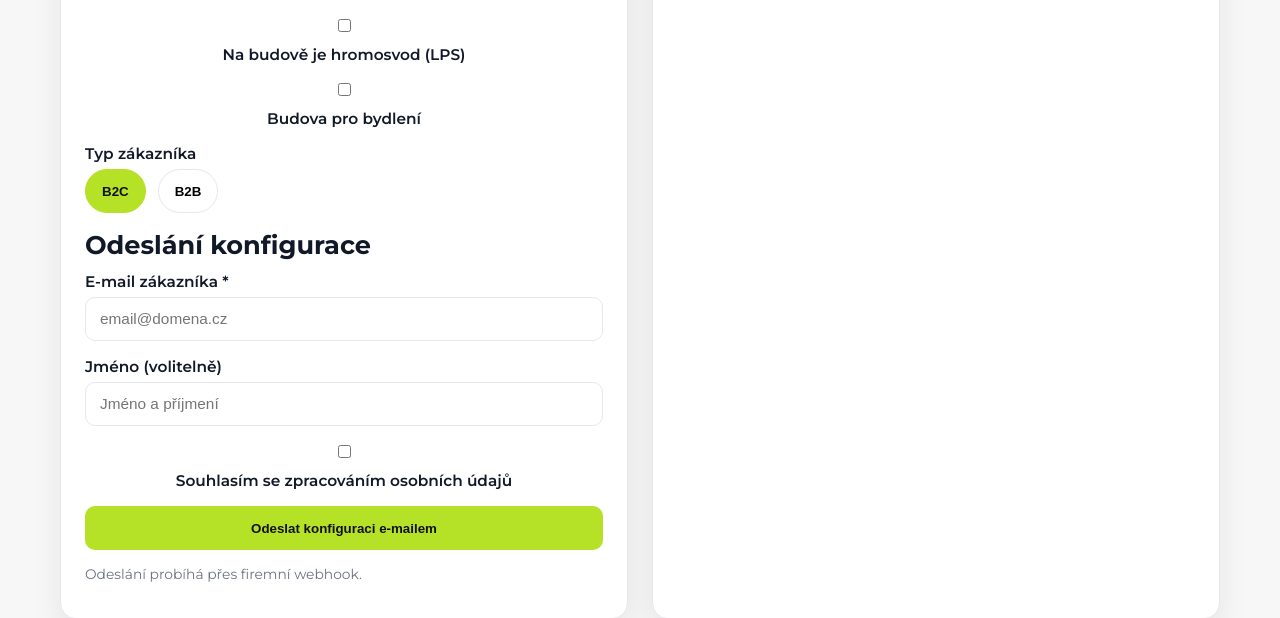
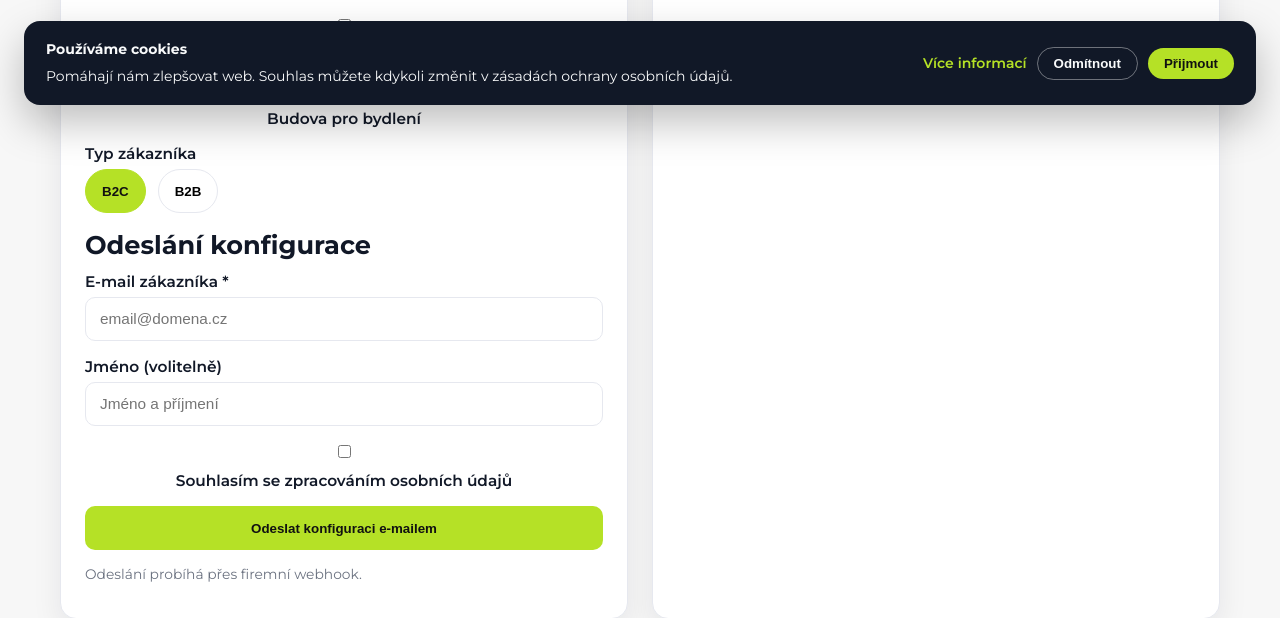
Before and after one commit to romeoplushouse/plushouse.cz, a PHP site: page /fve-configurator/index.html in a window 1280 px wide. Shown: the part 671-1289 px from the top of the page. Run offline with PHP 8.4, Linux system fonts and the light colour scheme; some libraries are stand-ins or nearby versions.

Commit message:
Add cookie consent banner and GA tracking

```diff
--- a/fve-configurator/index.html
+++ b/fve-configurator/index.html
@@ -187,7 +187,78 @@
       opacity: 0.6;
       cursor: not-allowed;
     }
+    .cookie-consent {
+      position: fixed;
+      left: 24px;
+      right: 24px;
+      bottom: 24px;
+      z-index: 9999;
+      background: #111827;
+      color: #f9fafb;
+      border-radius: 16px;
+      box-shadow: 0 18px 40px rgba(0, 0, 0, 0.25);
+      padding: 18px 22px;
+      font-size: 14px;
+    }
+    .cookie-consent__content {
+      display: flex;
+      gap: 18px;
+      align-items: center;
+      justify-content: space-between;
+      flex-wrap: wrap;
+    }
+    .cookie-consent__text {
+      display: flex;
+      flex-direction: column;
+      gap: 6px;
+      line-height: 1.5;
+    }
+    .cookie-consent__actions {
+      display: flex;
+      flex-wrap: wrap;
+      gap: 10px;
+      align-items: center;
+    }
+    .cookie-consent__btn {
+      border: none;
+      background: var(--accent);
+      color: #111;
+      font-weight: 700;
+      border-radius: 999px;
+      padding: 8px 16px;
+      cursor: pointer;
+    }
+    .cookie-consent__btn--ghost {
+      background: transparent;
+      color: #f9fafb;
+      border: 1px solid rgba(249, 250, 251, 0.4);
+    }
+    .cookie-consent__link {
+      color: var(--accent);
+      text-decoration: none;
+      font-weight: 600;
+    }
+    .cookie-consent__link:hover {
+      text-decoration: underline;
+    }
+    @media (max-width: 640px) {
+      .cookie-consent {
+        left: 16px;
+        right: 16px;
+        bottom: 16px;
+      }
+    }
   </style>
+    <!-- Google tag (gtag.js) -->
+    <script async src="https://www.googletagmanager.com/gtag/js?id=G-GVQ2MF6LY5"></script>
+    <script>
+      window.dataLayer = window.dataLayer || [];
+      function gtag(){dataLayer.push(arguments);}
+      gtag('consent', 'default', { analytics_storage: 'denied' });
+      gtag('js', new Date());
+
+      gtag('config', 'G-GVQ2MF6LY5');
+    </script>
 </head>
 <body>
   <div class="wrap">
@@ -287,5 +358,61 @@
 
   <script src="vendor/xlsx.full.min.js"></script>
   <script src="app.js"></script>
+  <script>
+    (function () {
+      var CONSENT_KEY = "plushouse_cookie_consent";
+
+      function updateConsent(value) {
+        if (typeof window.gtag === "function") {
+          window.gtag("consent", "update", {
+            analytics_storage: value === "granted" ? "granted" : "denied"
+          });
+        }
+      }
+
+      function createBanner() {
+        var banner = document.createElement("div");
+        banner.className = "cookie-consent";
+        banner.innerHTML = '' +
+          '<div class="cookie-consent__content">' +
+            '<div class="cookie-consent__text">' +
+              '<strong>Používáme cookies</strong>' +
+              '<span>Pomáhají nám zlepšovat web. Souhlas můžete kdykoli změnit v zásadách ochrany osobních údajů.</span>' +
+            '</div>' +
+            '<div class="cookie-consent__actions">' +
+              '<a class="cookie-consent__link" href="https://plushouse.cz/zasady_ochrany_os_udaju.html" target="_blank" rel="noopener">Více informací</a>' +
+              '<button type="button" class="cookie-consent__btn cookie-consent__btn--ghost" data-consent="denied">Odmítnout</button>' +
+              '<button type="button" class="cookie-consent__btn" data-consent="granted">Přijmout</button>' +
+            '</div>' +
+          '</div>';
+
+        banner.addEventListener("click", function (event) {
+          var button = event.target.closest("button[data-consent]");
+          if (!button) return;
+          var consent = button.getAttribute("data-consent");
+          localStorage.setItem(CONSENT_KEY, consent);
+          updateConsent(consent);
+          banner.remove();
+        });
+
+        document.body.appendChild(banner);
+      }
+
+      function initCookieConsent() {
+        var existing = localStorage.getItem(CONSENT_KEY);
+        if (existing) {
+          updateConsent(existing);
+          return;
+        }
+        createBanner();
+      }
+
+      if (document.readyState === "loading") {
+        document.addEventListener("DOMContentLoaded", initCookieConsent);
+      } else {
+        initCookieConsent();
+      }
+    })();
+  </script>
 </body>
 </html>
```
Also changed, not shown: cenik.html (+10 -0 lines), clenstvi.html (+10 -0 lines), fototermika.html (+10 -0 lines), fotovoltaika.html (+10 -0 lines), index.html (+11 -1 lines), js/custom.js (added, +52 -0 lines), kontakt.html (+10 -0 lines), kontakt_fv.html (+10 -0 lines), kontakt_ts.html (+10 -0 lines), main.css (+71 -1 lines), ohrev_vody_senior.html (+10 -0 lines), snizte-spotrebu.html (+10 -0 lines), trafostanice.html (+10 -0 lines), zasady_ochrany_os_udaju.html (+10 -0 lines).
